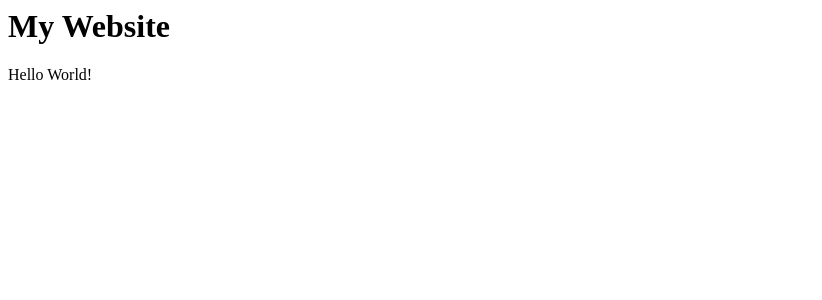
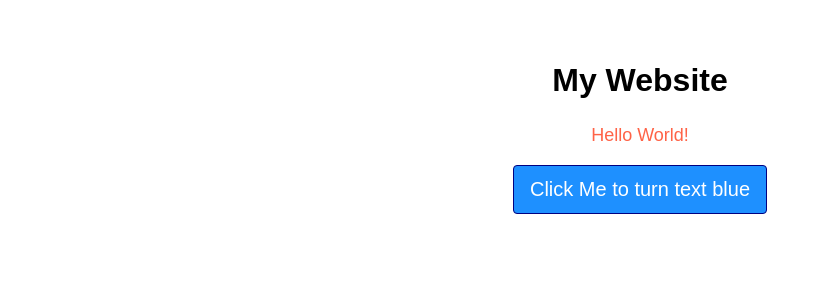
Before and after one commit to danielcregg/sephora-k.github.io, a PHP site: page / in a window 1280 px wide. Shown: the top 300 px of the page, without its empty margins (0-822 px from the left). Run offline with PHP 8.4, Linux system fonts and the light colour scheme.

Commit message:
created webpage

```diff
--- a/index.php
+++ b/index.php
@@ -1,9 +1,13 @@
 <html>
     <head>
+        <link rel="stylesheet" href="styles.css">
+
     </head>
-
     <body>
             <h1>My Website</h1>
             <p id=demo>Hello World!</p>
+            <script type="text/javascript" src="myscripts.js"></script>
+            <button onclick="myFunction();">Click Me to turn text blue</button>
+
     </body>
 </html>
--- /dev/null
+++ b/myscripts.js
@@ -0,0 +1,3 @@
+function myFunction(){
+    document.getElementById("demo").style.color = "blue";
+}
--- /dev/null
+++ b/styles.css
@@ -0,0 +1,30 @@
+body {
+    font-family: sans-serif;
+    text-align: center;
+    padding: 3rem;
+    font-size: 1.125rem;
+    line-height: 1.5;
+    transition: all 725ms ease-in-out;
+}
+
+h1 {
+    font-size: 2rem;
+    font-weight: bolder;
+    margin-bottom: 1rem;
+}
+
+p {
+    margin-bottom: 1rem;
+    color: tomato;
+}
+
+button {
+    cursor: pointer;
+    appearance: none;
+    border-radius: 4px;
+    font-size: 1.25rem;
+    padding: 0.75rem 1rem;
+    border: 1px solid navy;
+    background-color: dodgerblue;
+    color: white;
+}
```
